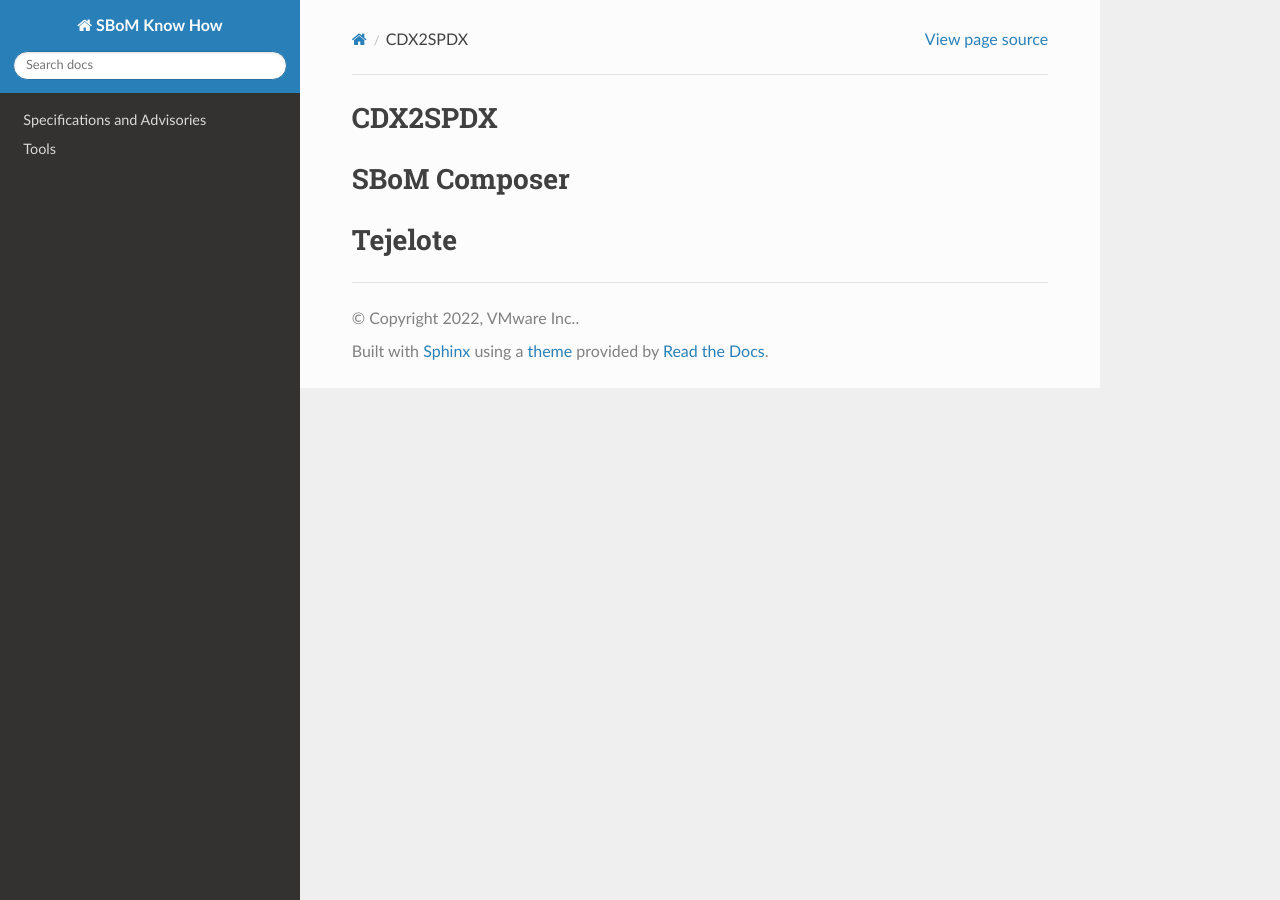
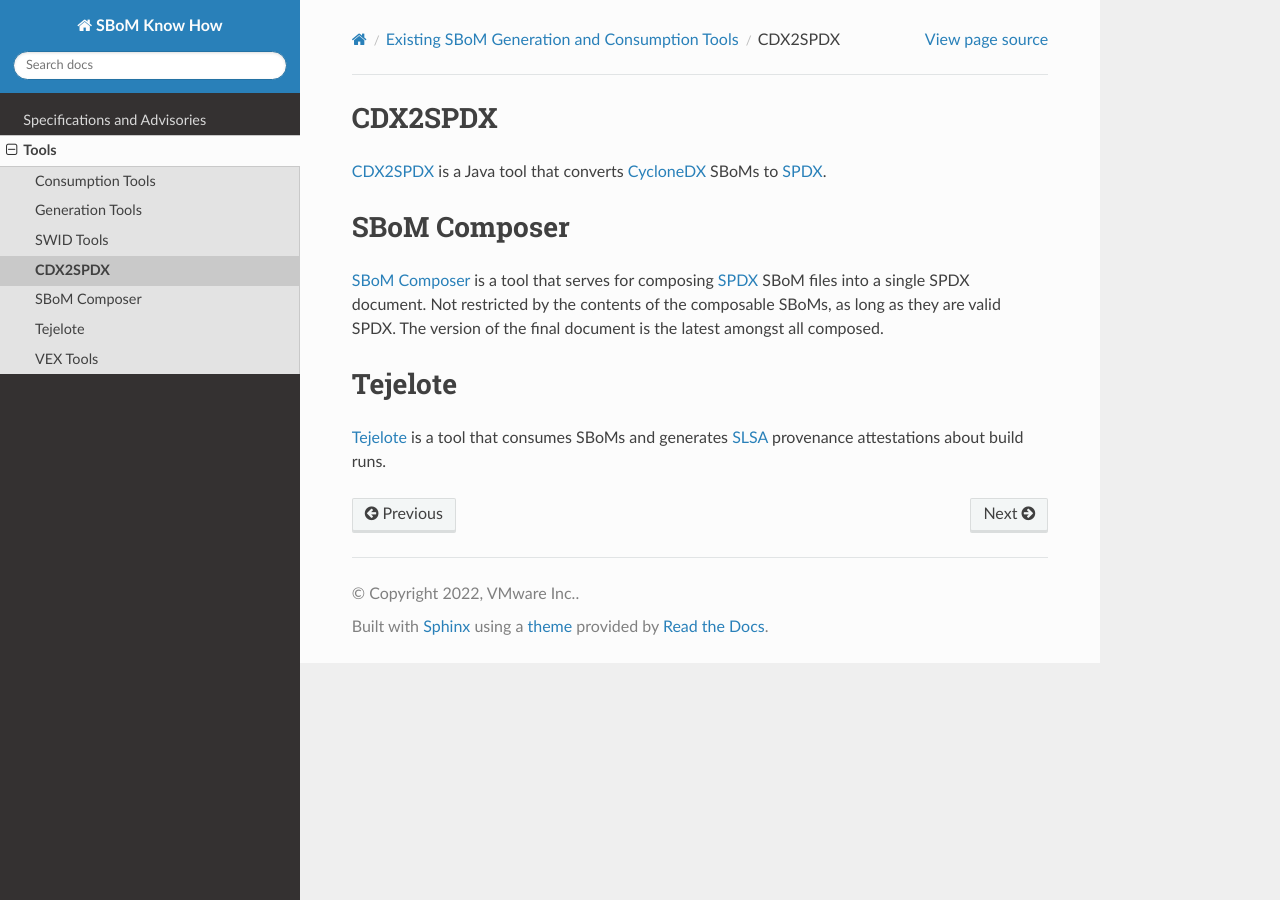
Before and after one commit to ivanayov/sbom-know-how, a Sphinx documentation site: the page built from docs/source/tooling/transformation_tools.md, in a window 1280 px wide. Built offline with Sphinx 7.4.7 and the Read the Docs theme 2.0.0, drawn with Linux system fonts in a browser that asks for light colours.

Commit message:
Add tranformation tools
This change adds a page for transformation tools, listing the
currently available

Signed-off-by: Ivana Atanasova <iyovcheva@vmware.com>

```diff
--- a/docs/source/tooling/index.rst
+++ b/docs/source/tooling/index.rst
@@ -9,4 +9,5 @@
    Consumption Tools <consumption_tools.rst>
    Generation Tools <generation_tools.rst>
    SWID Tools <swid_tools.md>
+   Transformation Tools <transformation_tools.md>
    VEX Tools <vex_tools.md>
--- a/docs/source/tooling/transformation_tools.md
+++ b/docs/source/tooling/transformation_tools.md
@@ -1,5 +1,11 @@
 # CDX2SPDX
+
+[CDX2SPDX](https://github.com/spdx/cdx2spdx) is a Java tool that converts [CycloneDX](../specs/cyclonedx.md) SBoMs to [SPDX](../specs/spdx.md).
 
 # SBoM Composer
 
+[SBoM Composer](https://github.com/vmware-samples/sbom-composer) is a tool that serves for composing [SPDX](../specs/spdx.md) SBoM files into a single SPDX document. Not restricted by the contents of the composable SBoMs, as long as they are valid SPDX. The version of the final document is the latest amongst all composed.
+
 # Tejelote
+
+[Tejelote](https://github.com/puerco/tejolote) is a tool that consumes SBoMs and generates [SLSA](https://slsa.dev/) provenance attestations about build runs.
```
